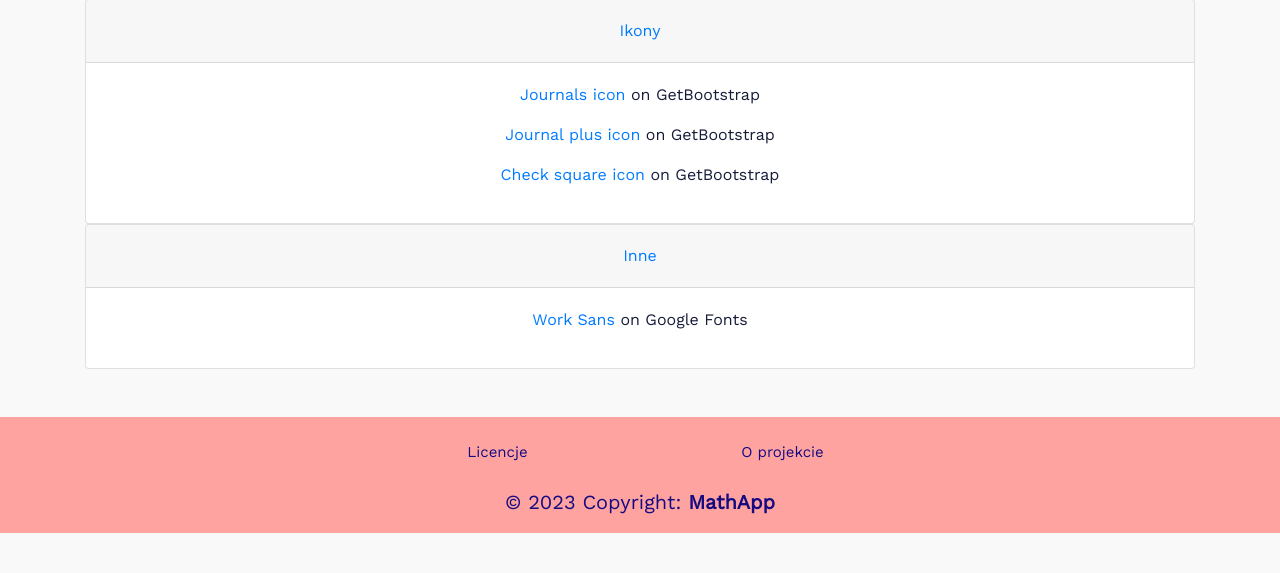
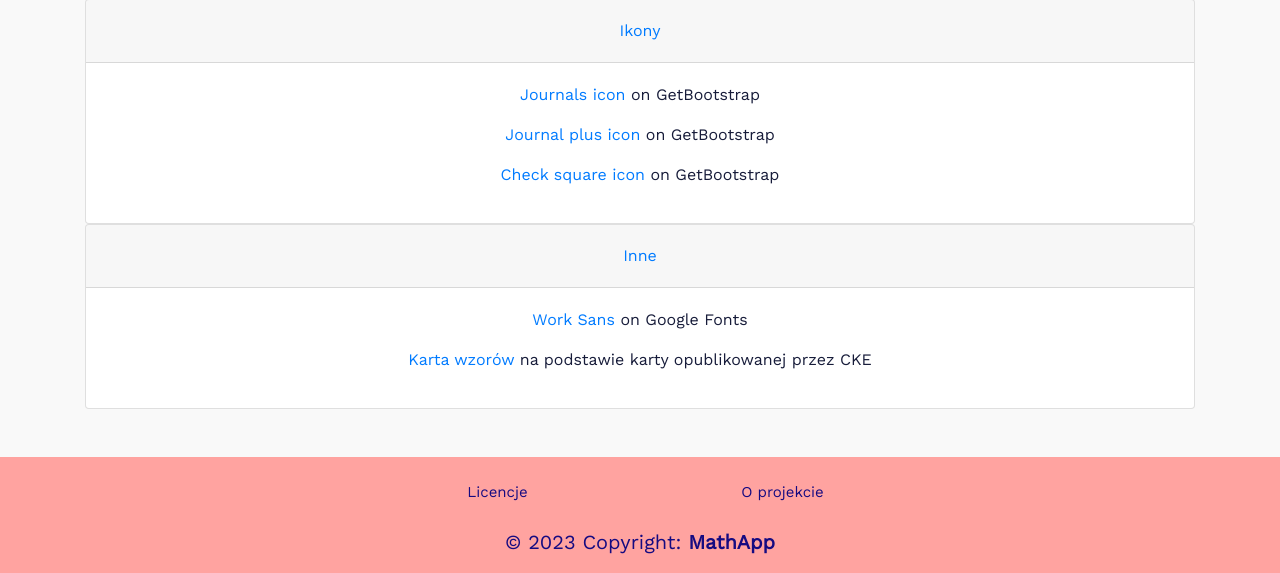
Before and after one commit to drezi29/mathapp, a Django app: template landing_page/templates/landing_page/credits.html in a window 1280 px wide. Shown: the part 490-1063 px from the top of the page. Before the commit the page ends 1023 px from the top, so only its background shows below. Run offline with Django 3.2, Linux system fonts and the light colour scheme; the template is opened without the code that fills it, so the values that code supplies are empty.

Commit message:
fix(credits): formulas card

```diff
--- a/landing_page/templates/landing_page/credits.html
+++ b/landing_page/templates/landing_page/credits.html
@@ -53,6 +53,7 @@
                     <div id="collapseOne" class="collapse show" aria-labelledby="headingOne" data-parent="#accordion">
                       <div class="card-body">
                         <p><a href="https://fonts.google.com/specimen/Work+Sans/about">Work Sans</a> on Google Fonts</p>
+                        <p><a href="https://www.cke.gov.pl/images/_EGZAMIN_MATURALNY_OD_2023/Informatory/wybrane_wzory_matematyczne_EM2023.pdf">Karta wzorów</a> na podstawie karty opublikowanej przez CKE</p>
                       </div>
                     </div>
                   </div>
```
